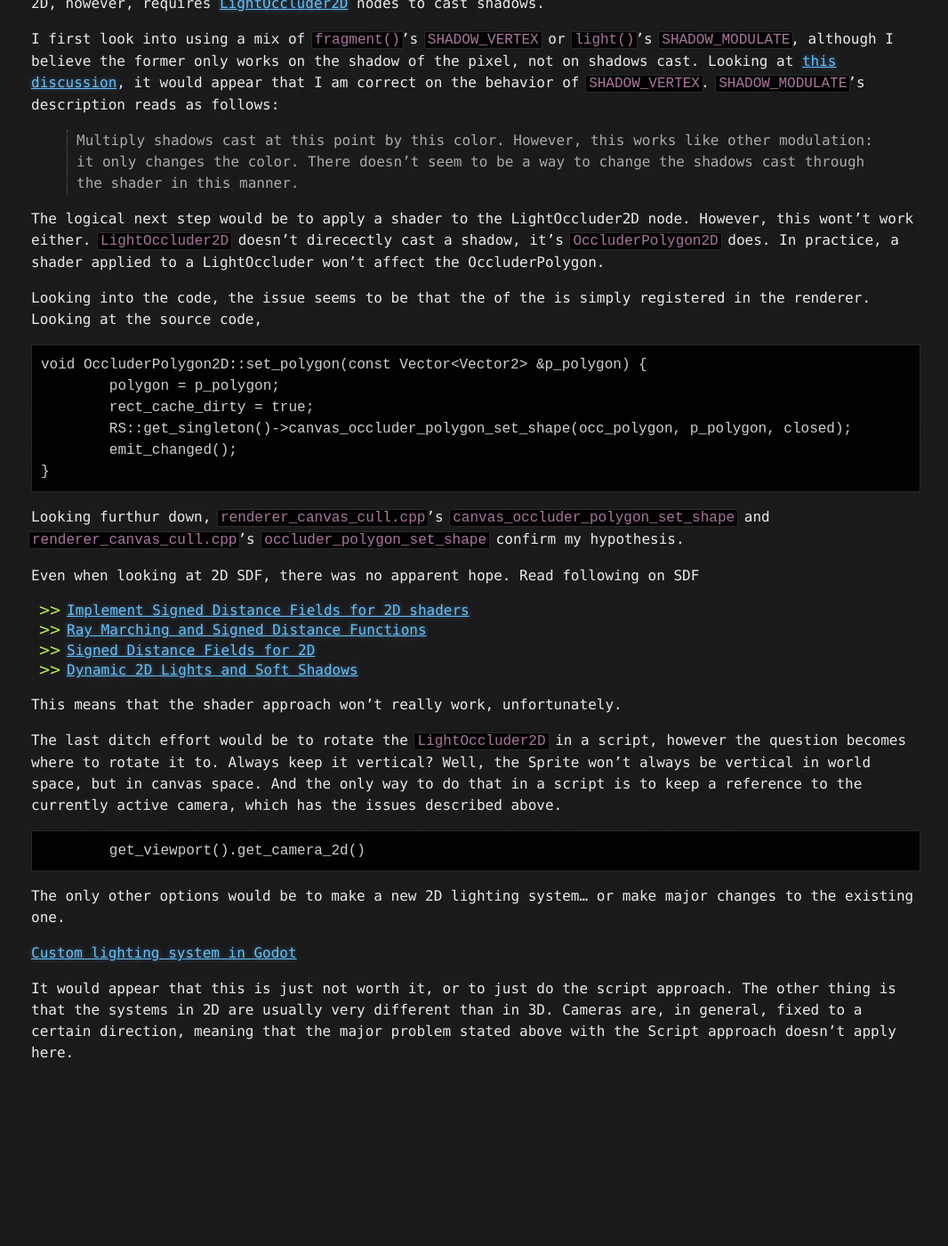
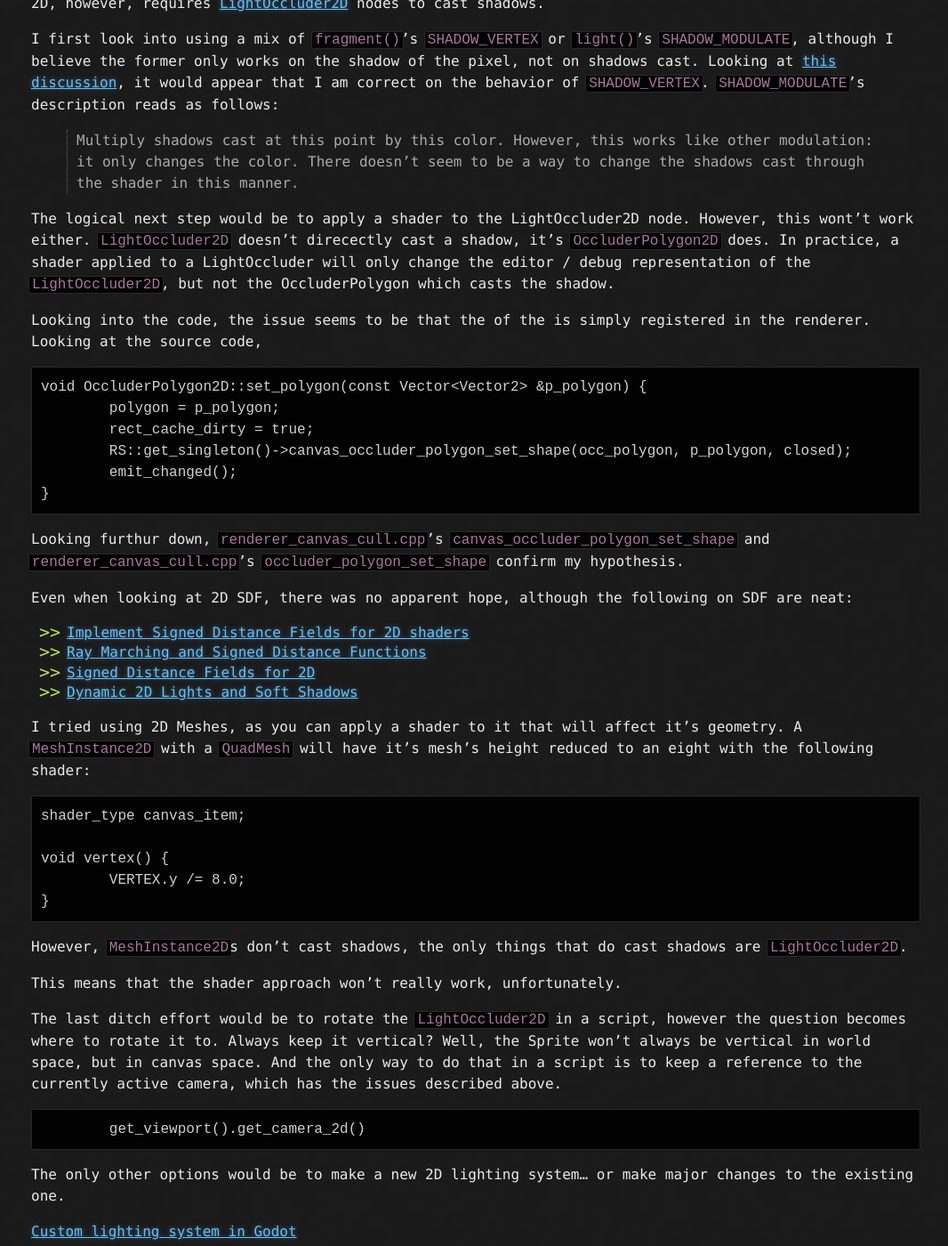
Before and after one commit to HubbleCommand/HubbleCommand.github.io, a Jekyll site: the page built from _projects/godot/directional-sprites.md, in a window 1280 px wide and 1400 px high, scrolled down 1864 px. Shown: the whole window at 89% size, without its empty margins (105-1171 px from the left). Built offline with Jekyll 4.4.1, drawn with Linux system fonts in a browser that asks for light colours; nearby versions of some CDN libraries; before the commit the page ends 3079 px from its top, so only the background shows below that; some of the changed text lies outside the part shown.

Commit message:
dirsprites notes on 2d lighting

````diff
--- a/_projects/godot/directional-sprites.md
+++ b/_projects/godot/directional-sprites.md
@@ -79,7 +79,7 @@ However, this works like other modulation: it only changes the color. There does
 
 The logical next step would be to apply a shader to the LightOccluder2D node. However, this wont't work either.
 `LightOccluder2D` doesn't direcectly cast a shadow, it's `OccluderPolygon2D` does.
-In practice, a shader applied to a LightOccluder won't affect the OccluderPolygon.
+In practice, a shader applied to a LightOccluder will only change the editor / debug representation of the `LightOccluder2D`, but not the OccluderPolygon which casts the shadow.
 
 Looking into the code, the issue seems to be that the  of the  is simply registered in the renderer.
 Looking at the source code,
@@ -93,12 +93,24 @@ void OccluderPolygon2D::set_polygon(const Vector<Vector2> &p_polygon) {
 ```
 Looking furthur down, `renderer_canvas_cull.cpp`'s `canvas_occluder_polygon_set_shape` and `renderer_canvas_cull.cpp`'s `occluder_polygon_set_shape` confirm my hypothesis.
 
-Even when looking at 2D SDF, there was no apparent hope.
-Read following on SDF
+Even when looking at 2D SDF, there was no apparent hope, although the following on SDF are neat:
 - [Implement Signed Distance Fields for 2D shaders](https://github.com/godotengine/godot/pull/43886)
 - [Ray Marching and Signed Distance Functions](https://jamie-wong.com/2016/07/15/ray-marching-signed-distance-functions/)
 - [Signed Distance Fields for 2D](https://godotengine.org/article/godots-2d-engine-gets-several-improvements-upcoming-40/)
 - [Dynamic 2D Lights and Soft Shadows](https://godotshaders.com/shader/dynamic-2d-lights-and-soft-shadows/)
+
+I tried using 2D Meshes, as you can apply a shader to it that will affect it's geometry.
+A `MeshInstance2D` with a `QuadMesh` will have it's mesh's height reduced to an eight with the following shader:
+
+```
+shader_type canvas_item;
+
+void vertex() {
+	VERTEX.y /= 8.0;
+}
+```
+
+However, `MeshInstance2D`s don't cast shadows, the only things that do cast shadows are `LightOccluder2D`.
 
 This means that the shader approach won't really work, unfortunately.
 
@@ -116,3 +128,10 @@ The only other options would be to make a new 2D lighting system... or make majo
 It would appear that this is just not worth it, or to just do the script approach.
 The other thing is that the systems in 2D are usually very different than in 3D.
 Cameras are, in general, fixed to a certain direction, meaning that the major problem stated above with the Script approach doesn't apply here.
+
+#### "Workaround" for 2D shadows
+Calling this a workaround seems disingenuous, as it really isn't that much of a fix.
+
+Just use an appropriately-shaped `LightOccluder2D` that provides an appropriate shadow cast for all angles of the sprite.
+
+Now, this only works for sprites with little topographical varience. This will work for say, a human, but less likely for a long bus.
````
